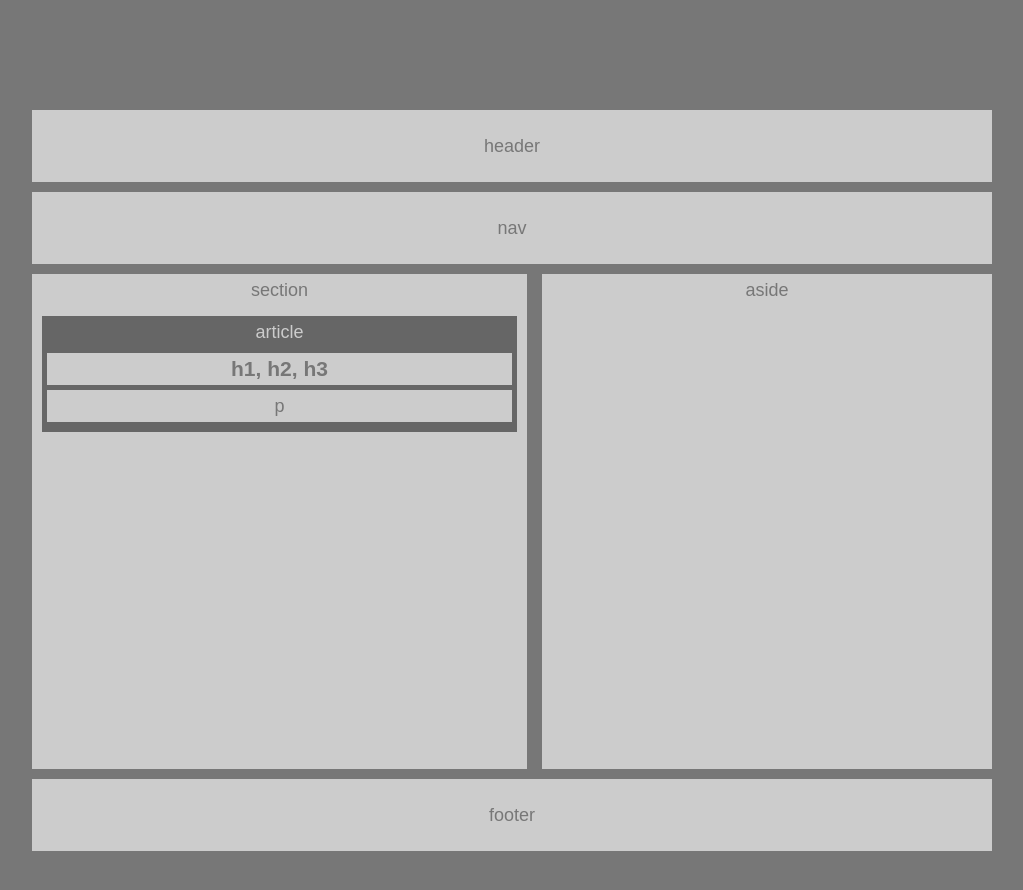
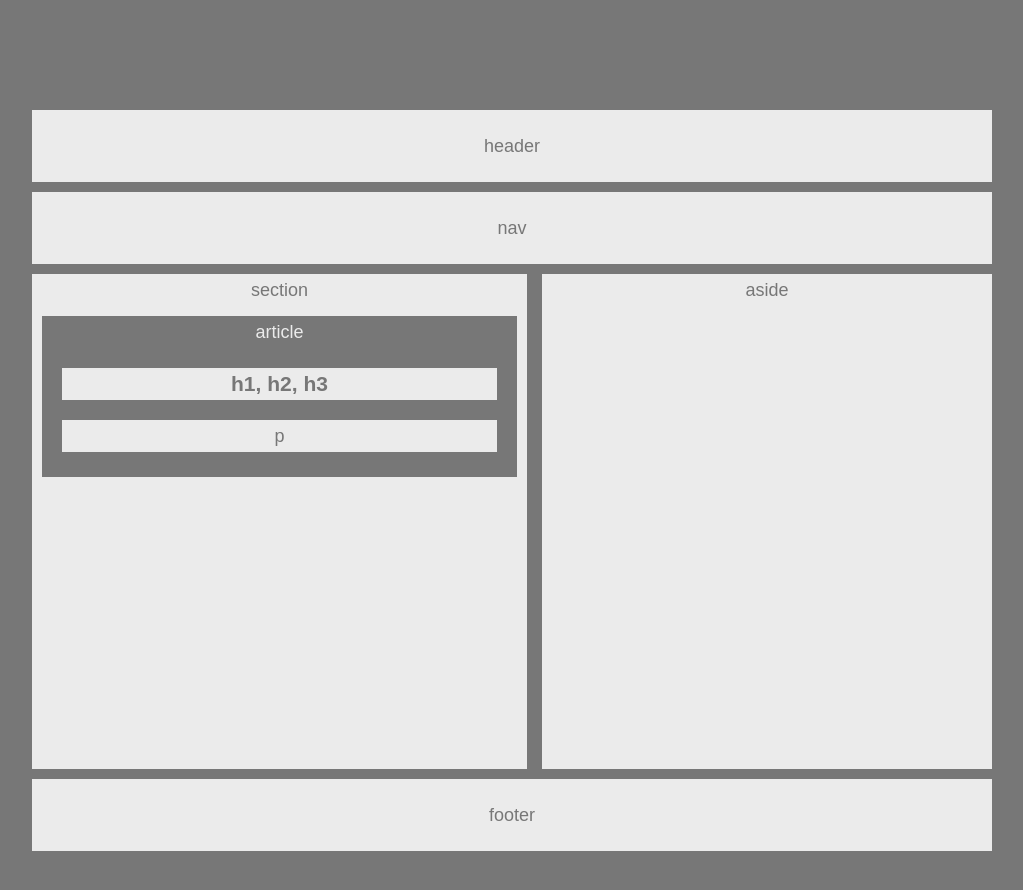
Before and after one commit to mightyminh/HW-Wireframe, a plain HTML site: page index.html in a window 1280 px wide. Shown: the whole page, without its empty margins (128-1151 px from the left). Drawn offline with Linux system fonts and the light colour scheme.

Commit message:
commit again

```diff
--- a/style.css
+++ b/style.css
@@ -15,21 +15,21 @@ body {
 
 h1 {
   color: #777;
-  background-color: #ccc;
-  margin:5px;
+  background-color: #ebebeb;
+  margin:20px;
 }
 
 p {
   color: #777;
-  background-color: #ccc;
-  margin:5px;
+  background-color: #ebebeb;
+  margin:20px;
 }
 
 header {
 
   clear: both;
   padding: 20px;
-  background: #ccc;
+  background: #ebebeb;
   color: #777;
   margin: auto;
   text-align: center;
@@ -40,7 +40,7 @@ header {
 nav {
 
   padding: 20px;
-  background: #ccc;
+  background: #ebebeb;
   color: #777;
   margin-top: 10px;
   text-align: center;
@@ -48,7 +48,7 @@ nav {
 section {
   margin-top:10px;
   margin-bottom: 10px;
-  background: #ccc;
+  background: #ebebeb;
   text-align: center;
   width: 495px;
   height: 495px;
@@ -64,17 +64,17 @@ aside {
   width: 450px;
   text-align:center;
   float:right;
-  background-color: #ccc;
+  background-color: #ebebeb;
   height: 495px;
   color: #777;
 }
 
 article {
   margin:10px;
-  background: #666;
+  background: #777;
   text-align: center;
   padding-bottom: 5px;
-  color: #ccc;
+  color: #ebebeb;
 
 }
 
@@ -82,7 +82,7 @@ article {
 footer {
   clear: both;
   padding: 20px;
-  background: #ccc;
+  background: #ebebeb;
   color: #777;
   margin: auto;
   text-align: center;
```
